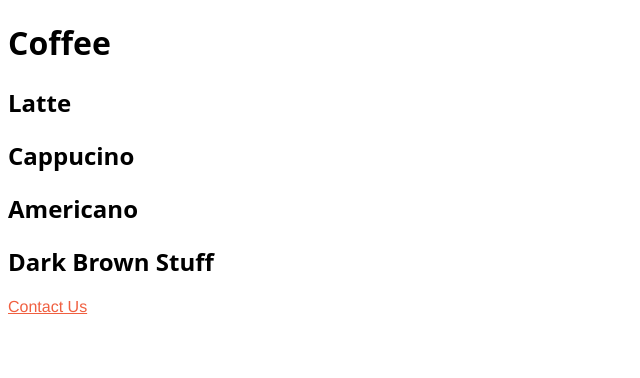
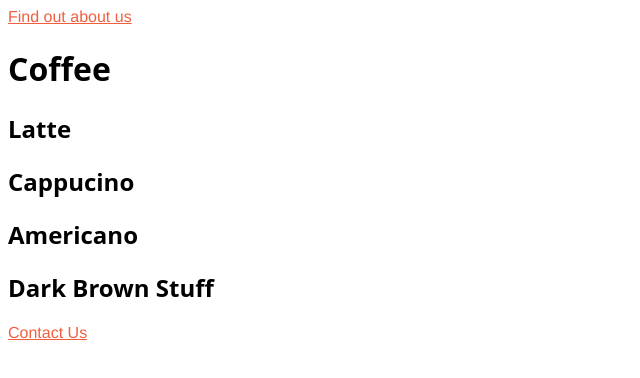
Before and after one commit to fahada95/CoffeeBootstrap, a plain HTML site: page index.html in a window 1280 px wide. Shown: the whole page, without its empty margins (0-640 px from the left). Drawn offline with Linux system fonts and the light colour scheme.

Commit message:
add link to about

```diff
--- a/index.html
+++ b/index.html
@@ -7,6 +7,7 @@
 </head>
 <body>
 
+  <a href="./about_us.html">Find out about us</a>
   <div>
     <h1>Coffee</h1>
   </div>
```
